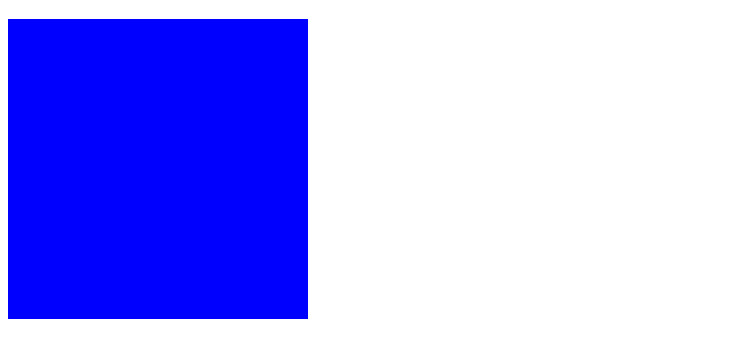
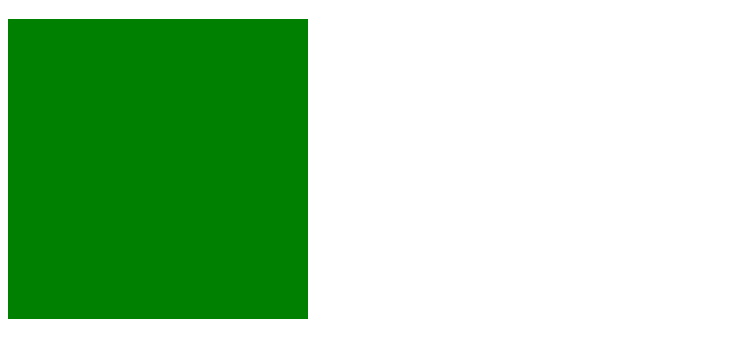
Before and after one commit to Mtigrini/openshift, a plain HTML site: page index.html in a window 1280 px wide. Shown: the part 61-418 px from the top of the page, without its empty margins (0-744 px from the left). Drawn offline with Linux system fonts and the light colour scheme.

Commit message:
To green now.

```diff
--- a/index.html
+++ b/index.html
@@ -8,8 +8,8 @@
 <h1>This is a basic page for the blue green deployment</h1>
 <div id="test" style="width:300px; height:300px;"></div>
   <script>
-      document.getElementById("test").style.backgroundColor="blue";
-      //document.getElementById("test").style.backgroundColor="green";
+      //document.getElementById("test").style.backgroundColor="blue";
+      document.getElementById("test").style.backgroundColor="green";
   </script>
 </body>
 </html>
```
